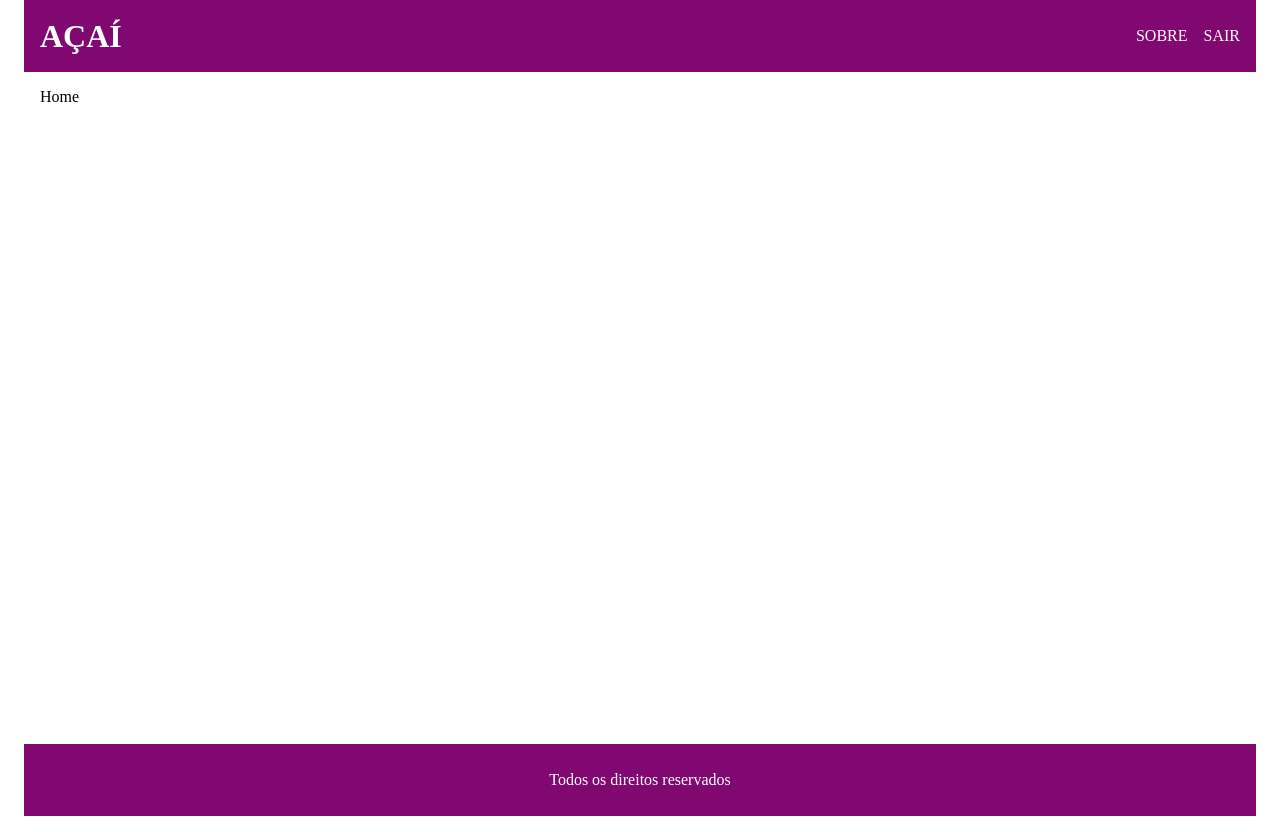
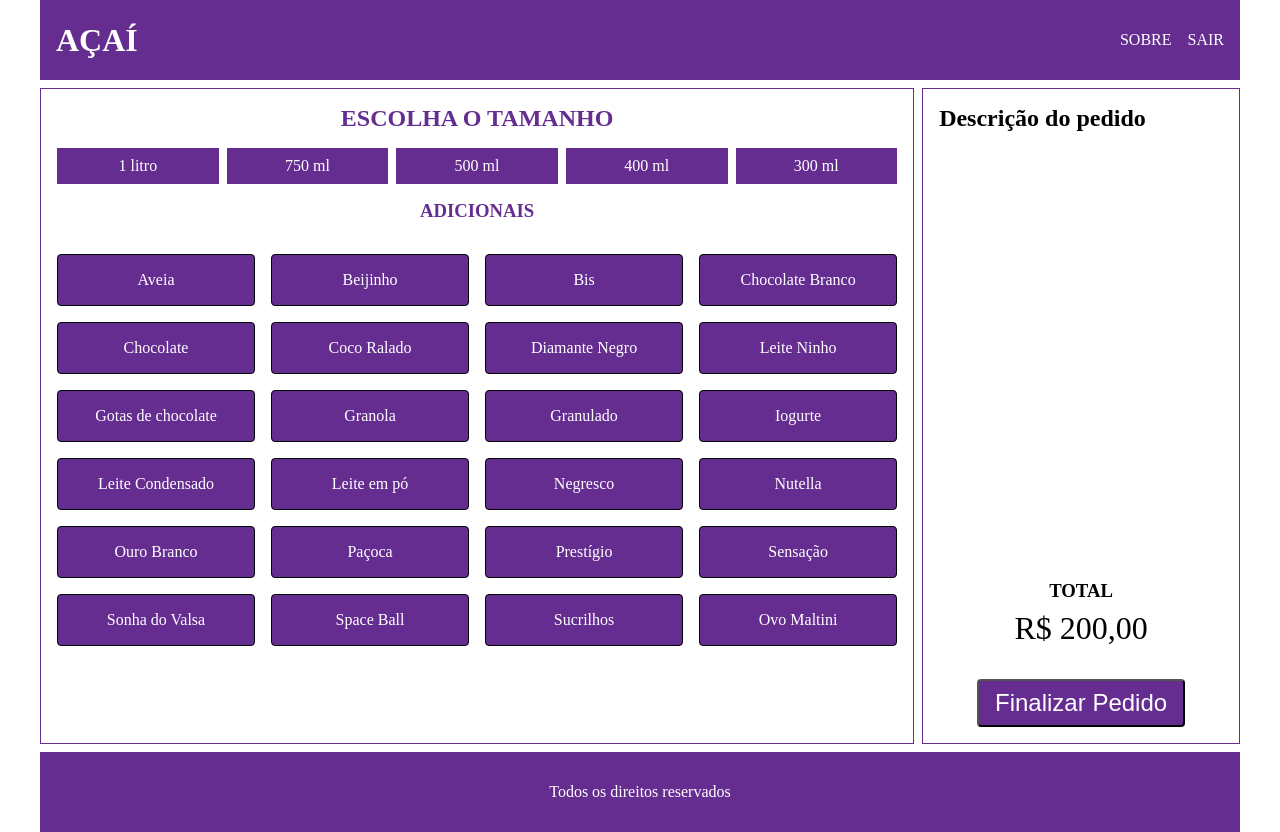
Before and after one commit to pablohpaiva22/acai, a React (Create React App) app: page / in a window 1280 px wide. Built offline with nearby package versions, Linux system fonts and the light colour scheme.

Commit message:
update 10/06

```diff
--- a/src/App.css
+++ b/src/App.css
@@ -1,6 +1,7 @@
 * {
   margin: 0;
   padding: 0;
+  box-sizing: border-box;
 }
 
 li {
--- a/src/components/Footer.module.css
+++ b/src/components/Footer.module.css
@@ -1,6 +1,6 @@
 .footer {
-  height: 5vh;
-  background-color: #800870;
+  height: 10vh;
+  background-color: #662d91;
   color: #fff;
   text-align: center;
   display: flex;
--- a/src/components/Header.module.css
+++ b/src/components/Header.module.css
@@ -2,9 +2,9 @@
   display: flex;
   justify-content: space-between;
   align-items: center;
-  background: #800870;
+  background: #662d91;
   color: #fff;
-  height: 5vh;
+  height: 10vh;
 }
 
 .nav {
--- a/src/components/Home.js
+++ b/src/components/Home.js
@@ -1,8 +1,74 @@
 import React from "react";
 import styles from "./Home.module.css";
+import AdditionalList from "./Home/AdditionalList";
+import OrderDescription from "./Home/OrderDescription";
+import SizeList from "./Home/SizeList";
+
+const itemsList = [
+  { name: "Aveia", price: 1.5 },
+  { name: "Beijinho", price: 1.0 },
+  { name: "Bis", price: 2 },
+  { name: "Chocolate Branco", price: 1.5 },
+  { name: "Chocolate", price: 1.5 },
+  { name: "Coco Ralado", price: 1.5 },
+  { name: "Diamante Negro", price: 1.5 },
+  { name: "Leite Ninho", price: 1.5 },
+  { name: "Gotas de chocolate", price: 1.5 },
+  { name: "Granola", price: 1.5 },
+  { name: "Granulado", price: 1.5 },
+  { name: "Iogurte", price: 1.5 },
+  { name: "Leite Condensado", price: 1.5 },
+  { name: "Leite em pó", price: 1.5 },
+  { name: "Negresco", price: 1.5 },
+  { name: "Nutella", price: 1.5 },
+  { name: "Ouro Branco", price: 1.5 },
+  { name: "Paçoca", price: 1.5 },
+  { name: "Prestígio", price: 1.5 },
+  { name: "Sensação", price: 1.5 },
+  { name: "Sonha do Valsa", price: 1.5 },
+  { name: "Space Ball", price: 1.5 },
+  { name: "Sucrilhos", price: 1.5 },
+  { name: "Ovo Maltini", price: 1.5 },
+];
 
 const Home = () => {
-  return <div className={`${styles.home} container`}>Home</div>;
+  const arrayDescription = [];
+  const [target, setTarget] = React.useState([]);
+
+  const handleClick = (e) => {
+    const filtrar = itemsList.filter((item) => {
+      return item.name === e.target.innerText;
+    });
+
+    arrayDescription.push(...target, ...filtrar);
+    setTarget(arrayDescription);
+  };
+
+  return (
+    <main className={`${styles.home} container`}>
+      <div className={styles.choose}>
+        <h2 className={styles.title}>ESCOLHA O TAMANHO</h2>
+
+        <SizeList />
+
+        <h3 className={styles.title}>ADICIONAIS</h3>
+
+        <AdditionalList list={itemsList} onClick={handleClick} />
+      </div>
+
+      <div className={styles.description}>
+        <h2 className={styles.titleDescription}>Descrição do pedido</h2>
+
+        <OrderDescription itemsArray={target} />
+
+        <h3 className={styles.total}>TOTAL</h3>
+
+        <p className={styles.valor}>R$ 200,00</p>
+
+        <button className={styles.btn}>Finalizar Pedido</button>
+      </div>
+    </main>
+  );
 };
 
 export default Home;
--- a/src/components/Home.module.css
+++ b/src/components/Home.module.css
@@ -1,3 +1,46 @@
 .home {
-  height: 80vh;
+  min-height: 80vh;
+  display: grid;
+  grid-template-columns: 2.2fr 0.8fr;
+  gap: 0.5rem;
+  padding: 0.5rem 0;
 }
+
+.choose {
+  border: 1px solid #662d91;
+}
+
+.description {
+  border: 1px solid #662d91;
+  padding: 1rem;
+}
+
+.title {
+  color: #662d91;
+  text-align: center;
+  margin: 1rem;
+}
+
+.total {
+  margin-bottom: 0.5rem;
+  text-align: center;
+}
+
+.valor {
+  font-size: 2rem;
+  text-align: center;
+}
+
+.btn {
+  display: block;
+  font-size: 1.5rem;
+  margin: 2rem auto 0;
+  padding: 0.5rem 1rem;
+  border-radius: 0.25rem;
+  background: #662d91;
+  color: #fff;
+}
+
+.titleDescription {
+  margin-bottom: 1rem;
+}
--- /dev/null
+++ b/src/components/Home/AdditionalList.js
@@ -0,0 +1,18 @@
+import React from "react";
+import styles from "./AdditionalList.module.css";
+
+const Additionals = ({ onClick, list }) => {
+  return (
+    <ul className={styles.additional}>
+      {list.map((item) => {
+        return (
+          <li onClick={onClick} key={item.name}>
+            {item.name}
+          </li>
+        );
+      })}
+    </ul>
+  );
+};
+
+export default Additionals;
--- /dev/null
+++ b/src/components/Home/AdditionalList.module.css
@@ -0,0 +1,18 @@
+.additional {
+  display: flex;
+  flex-wrap: wrap;
+  gap: 1rem;
+  padding: 1rem;
+  justify-content: center;
+}
+
+.additional li {
+  flex: 1 0 160px;
+  max-width: 200px;
+  padding: 1rem;
+  text-align: center;
+  background: #662d91;
+  color: #fff;
+  border-radius: 0.25rem;
+  border: 1px solid #000;
+}
--- /dev/null
+++ b/src/components/Home/OrderDescription.js
@@ -0,0 +1,21 @@
+import React from "react";
+import styles from "./OrderDescription.module.css";
+
+const Description = ({ itemsArray }) => {
+  return (
+    <>
+      <ul className={styles.itensList}>
+        {itemsArray.map((item, index) => {
+          return (
+            <li key={index}>
+              <p>{item.name}</p>
+              <p>{item.price}</p>
+            </li>
+          );
+        })}
+      </ul>
+    </>
+  );
+};
+
+export default Description;
--- /dev/null
+++ b/src/components/Home/OrderDescription.module.css
@@ -0,0 +1,16 @@
+.itensList {
+  min-height: 400px;
+  margin-bottom: 2rem;
+}
+
+.itensList li {
+  display: flex;
+  gap: 0.25rem;
+}
+
+.itensList li p {
+  font-size: 1rem;
+  border: 1px solid #000;
+  margin-bottom: 0.25rem;
+  padding-left: 0.25rem;
+}
--- /dev/null
+++ b/src/components/Home/SizeList.js
@@ -0,0 +1,16 @@
+import React from "react";
+import styles from "./SizeList.module.css";
+
+const acaiSize = ["1 litro", "750 ml", "500 ml", "400 ml", "300 ml"];
+
+const Size = () => {
+  return (
+    <ul className={styles.size}>
+      {acaiSize.map((item) => {
+        return <li key={item}>{item}</li>;
+      })}
+    </ul>
+  );
+};
+
+export default Size;
--- /dev/null
+++ b/src/components/Home/SizeList.module.css
@@ -0,0 +1,14 @@
+.size {
+  display: flex;
+  gap: 0.5rem;
+  margin: 0 1rem;
+}
+
+.size li {
+  flex: 1;
+  border: 1px solid #662d91;
+  text-align: center;
+  padding: 0.5rem;
+  background: #662d91;
+  color: #fff;
+}
```
